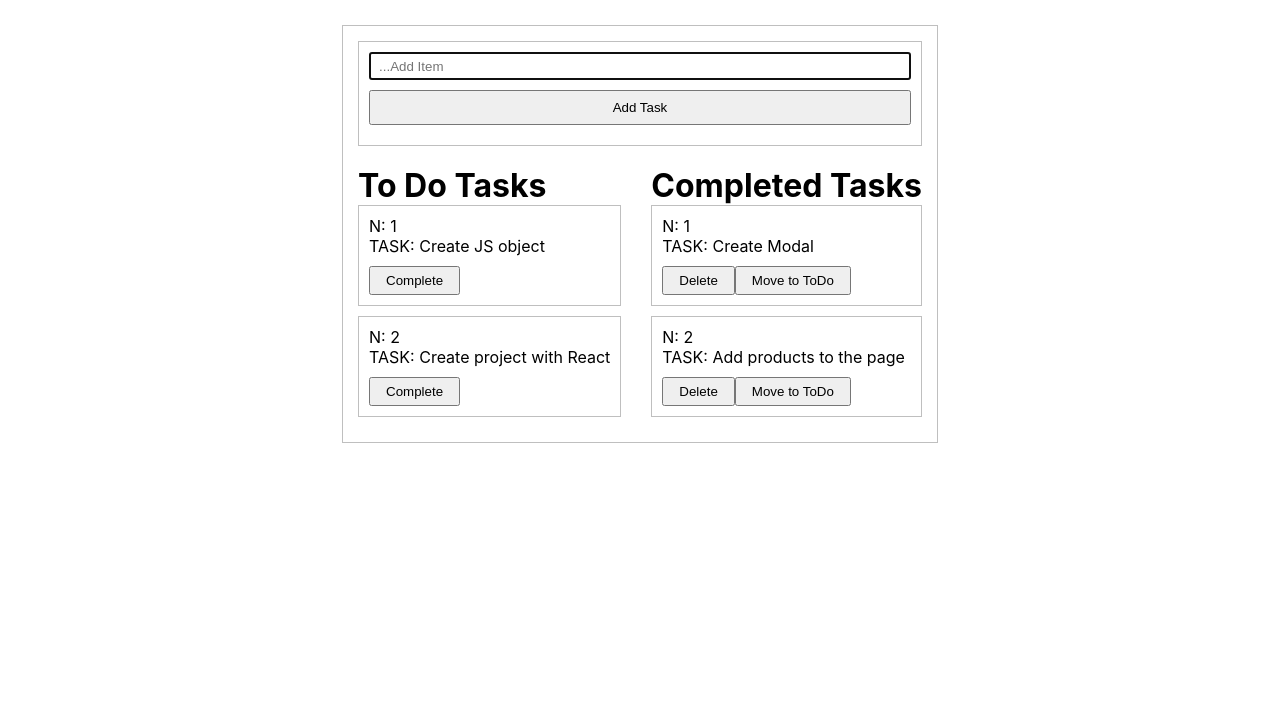
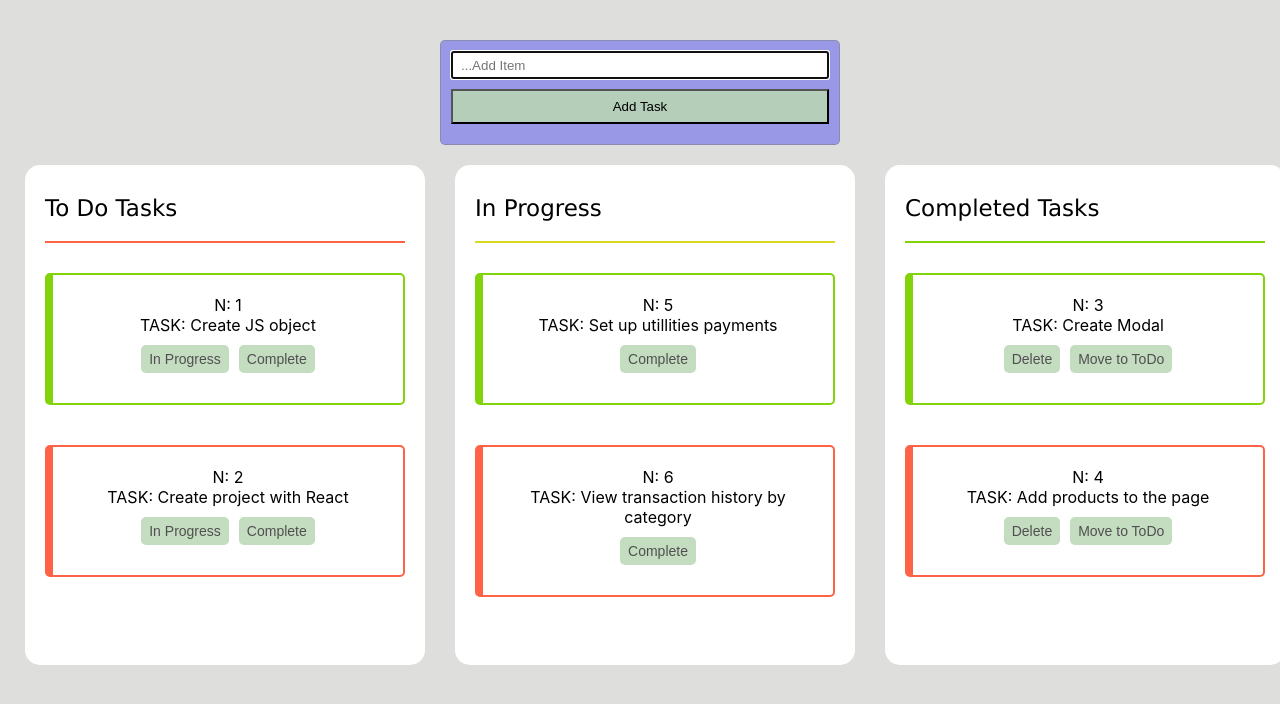
Before and after one commit to guranda26/react-todo-app, a React (Create React App) app: page / in a window 1280 px wide. Shown: the top 704 px of the page. Built offline with nearby package versions, Linux system fonts and the light colour scheme.

Commit message:
feat: add styles

```diff
--- a/src/App.css
+++ /dev/null
@@ -1,56 +0,0 @@
-* {
-  padding: 0;
-  margin: 0;
-  box-sizing: border-box;
-}
-
-.todos {
-  display: flex;
-  margin-top: 20px;
-  justify-content: center;
-  align-items: center;
-  gap: 30px;
-  max-width: 600px;
-}
-.todos > div {
-  display: flex;
-  flex-direction: column;
-}
-.users {
-  border: 1px solid rgba(128, 128, 128, 0.5);
-  max-width: fit-content;
-  margin: 25px auto;
-  padding: 15px;
-}
-
-.user-item {
-  width: 100%;
-  padding: 10px;
-  margin-bottom: 10px;
-  border: 1px solid rgba(128, 128, 128, 0.5);
-}
-.user-form {
-  border: 1px solid rgba(128, 128, 128, 0.5);
-  margin-bottom: 20px;
-  display: flex;
-  flex-direction: column;
-  padding: 10px;
-}
-
-.user-form input {
-  height: 28px;
-  padding: 8px;
-  margin-bottom: 10px;
-}
-
-.user-form button {
-  padding: 8px;
-  margin-bottom: 10px;
-  cursor: pointer;
-}
-
-.user-item button {
-  padding: 5px 15px;
-  margin-top: 10px;
-  cursor: pointer;
-}
--- a/src/App.js
+++ b/src/App.js
@@ -1,4 +1,4 @@
-import "./App.css";
+// import "./App.css";
 import UsersList from "./components/UsersList";
 
 function App() {
--- /dev/null
+++ b/src/App.module.css
@@ -0,0 +1,123 @@
+* {
+  padding: 0;
+  margin: 0;
+  box-sizing: border-box;
+  /* width: 1000px; */
+}
+
+body {
+  background-color: rgb(222, 222, 221);
+}
+
+.todos {
+  display: flex;
+  margin-top: 20px;
+  justify-content: center;
+  align-items: center;
+  gap: 30px;
+  width: 100vw;
+}
+.todos > div {
+  display: flex;
+  flex-direction: column;
+  /* background-color: red; */
+  background-color: #fff;
+  min-height: 500px;
+  width: 400px;
+
+  border-radius: 15px;
+  padding: 30px 20px;
+  gap: 30px;
+}
+
+h1 {
+  font-weight: normal;
+  font-size: 23px;
+  font-family: "Lucida Sans", "Lucida Sans Regular", "Lucida Grande",
+    "Lucida Sans Unicode", Geneva, Verdana, sans-serif;
+}
+
+h1::after {
+  margin-top: 20px;
+  display: block;
+  content: "";
+  width: 200px;
+  width: 100%;
+  height: 2px;
+  background-color: rgb(216, 216, 32);
+}
+
+.todos > div:first-of-type h1::after {
+  background-color: tomato;
+}
+
+.todos > div:last-of-type h1::after {
+  background-color: rgb(130, 211, 9);
+}
+
+.users {
+  max-width: fit-content;
+  margin: 25px auto;
+  padding: 15px;
+}
+
+.userItem {
+  width: 100%;
+  padding: 20px;
+  margin-bottom: 10px;
+  border: 2px solid tomato;
+  border-left: 8px solid tomato;
+  border-radius: 5px;
+  text-align: center;
+}
+
+.userItem:nth-child(2n) {
+  border: 2px solid rgb(130, 211, 9);
+  border-left: 8px solid rgb(130, 211, 9);
+}
+.userForm {
+  width: 400px;
+  border: 1px solid rgba(128, 128, 128, 0.5);
+  margin: auto;
+  margin-bottom: 20px;
+  display: flex;
+  flex-direction: column;
+  justify-content: center;
+  padding: 10px;
+  background-color: rgb(152, 152, 230);
+  border-radius: 5px;
+}
+
+.userForm input {
+  height: 28px;
+  padding: 8px;
+  margin-bottom: 10px;
+}
+
+.userForm button {
+  padding: 8px;
+  margin-bottom: 10px;
+  cursor: pointer;
+}
+
+.userItem button {
+  padding: 6px 8px;
+  margin: 10px 5px;
+  font-size: 14px;
+  color: #505050;
+  cursor: pointer;
+  background-color: rgba(184, 213, 179, 0.818);
+  border: none;
+  border-radius: 5px;
+}
+.userItem button:hover {
+  border: 2px solid rgba(184, 213, 179, 0.889);
+}
+
+button {
+  background-color: rgba(184, 213, 179, 0.889);
+}
+
+button:hover {
+  background-color: rgba(167, 192, 162, 0.889);
+}
--- a/src/components/UserItem.jsx
+++ b/src/components/UserItem.jsx
@@ -1,16 +1,24 @@
-import React, { useCallback } from "react";
+import React from "react";
+import styles from "../App.module.css";
 
-const UserItem = ({
+const UserItem = React.memo(
+  ({
     id,
     name,
-  action,
-  redirect,
-  isCompleted,
+    moveToInProgress,
+    inProgressComplete,
+    completeTask,
     deleteAction,
     moveToToDoAction,
+    isCompleted,
+    isInProgress,
   }) => {
     return (
-    <div className={`user-item ${isCompleted ? "completed-task" : ""}`}>
+      <div
+        className={`${styles.userItem} ${
+          isCompleted ? isCompleted : isInProgress ? "in-progress-task" : ""
+        }`}
+      >
         <p>N: {id}</p>
         <p>TASK: {name}</p>
         {isCompleted ? (
@@ -18,11 +26,19 @@ const UserItem = ({
             <button onClick={() => deleteAction(id)}>Delete</button>
             <button onClick={() => moveToToDoAction(id)}>Move to ToDo</button>
           </>
+        ) : isInProgress ? (
+          <>
+            <button onClick={() => inProgressComplete(id)}>Complete</button>
+          </>
         ) : (
-        <button onClick={() => action(id)}>Complete</button>
+          <>
+            <button onClick={() => moveToInProgress(id)}>In Progress</button>
+            <button onClick={() => completeTask(id)}>Complete</button>
+          </>
         )}
       </div>
     );
-};
+  }
+);
 
-export default React.memo(UserItem);
+export default UserItem;
--- a/src/components/UsersList.jsx
+++ b/src/components/UsersList.jsx
@@ -1,5 +1,7 @@
 import React, { useCallback, useEffect, useRef, useState } from "react";
 import UserItem from "./UserItem";
+
+import styles from "../App.module.css";
 
 const UsersList = () => {
   const [inputValue, setInputValue] = useState("");
@@ -7,53 +9,47 @@ const UsersList = () => {
     { id: 1, name: "Create JS object", redirect: "complete" },
     { id: 2, name: "Create project with React", redirect: "complete" },
   ]);
-  const [completed, setCompleted] = useState([
-    { id: 1, name: "Create Modal" },
-    { id: 2, name: "Add products to the page" },
+  const [inProgress, setInProgress] = useState([
+    { id: 5, name: "Set up utillities payments" },
+    {
+      id: 6,
+      name: "View transaction history by category",
+    },
   ]);
 
+  const [completed, setCompleted] = useState([
+    { id: 3, name: "Create Modal" },
+    { id: 4, name: "Add products to the page" },
+  ]);
+
+  const nextId = useRef(7);
   const inputRef = useRef(null);
   useEffect(() => {
     inputRef.current.focus();
   }, []);
 
   const onChange = (event) => {
-    const value = event.target.value;
-
-    setInputValue(value);
-
-    console.log(inputValue);
+    setInputValue(event.target.value);
   };
 
-  const addTask = (event) => {
-    event.preventDefault();
+  const addTask = useCallback(
+    (event) => {
+      event.preventDefault();
+      if (!inputValue.trim()) return;
+      const newTask = {
+        id: nextId.current++,
+        name: inputValue,
+        status: "todo",
+      };
+      setTodos((prevState) => [...prevState, newTask]);
+      setInputValue("");
+    },
+    [inputValue]
+  );
 
-    const todo = {
-      id: todos.length + 1,
-      name: inputValue,
-      redirect: "complete",
-    };
-
-    setTodos((prevState) => [...prevState, todo]);
-    setInputValue("");
+  const removeCompletedTask = (id) => {
+    setCompleted((prevState) => prevState.filter((task) => task.id !== id), []);
   };
-
-  // const removeUser = (id) => {
-  //   const taskData = todos.filter((task) => task.id !== id);
-  //   setTodos(taskData);
-  // };
-
-  const removeCompletedTask = useCallback((id) => {
-    setCompleted((prevState) => prevState.filter((task) => task.id !== id), []);
-  });
-
-  // const moveToToDo = useCallback((id) => {
-  //   setCompleted((prevState) => prevState.filter((task) => task.id !== id));
-  //   setTodos((prevState) => [
-  //     ...todos,
-  //     { ...prevState.find((task) => task.id === id), redirect: "complete" },
-  //   ]);
-  // });
 
   const moveToToDo = useCallback(
     (id) => {
@@ -66,17 +62,49 @@ const UsersList = () => {
     [completed, setCompleted, setTodos]
   );
 
-  const redirectUser = useCallback((id) => {
-    setTodos((prevState) => prevState.filter((user) => user.id !== id));
-    setCompleted((prevCompleted) => [
-      ...completed,
-      prevCompleted.find((user) => user.id === id),
-    ]);
-  });
+  const redirectUser = (id) => {
+    const task = todos.find((todo) => todo.id === id);
+    if (task) {
+      setTodos((prevState) => prevState.filter((todo) => todo.id !== id));
+      setCompleted((prevCompleted) => [
+        ...prevCompleted,
+        { ...task, redirect: "complete" },
+      ]);
+    }
+  };
+  const moveToInProgress = useCallback(
+    (id) => {
+      const task = todos.find((todo) => todo.id === id);
+      if (task) {
+        setTodos((prevState) => prevState.filter((todo) => todo.id !== id));
+        setInProgress((prevState) => [
+          ...prevState,
+          { ...task, redirect: "inProgress" },
+        ]);
+      }
+    },
+    [todos]
+  );
+
+  const inProgressComplete = useCallback(
+    (id) => {
+      const task = inProgress.find((task) => task.id === id);
+      if (task) {
+        setInProgress((prevState) =>
+          prevState.filter((task) => task.id !== id)
+        );
+        setCompleted((prevState) => [
+          ...prevState,
+          { ...task, redirect: "complete" },
+        ]);
+      }
+    },
+    [inProgress, setInProgress, setCompleted]
+  );
 
   return (
-    <div className="users">
-      <form className="user-form" onSubmit={addTask}>
+    <div className={styles.users}>
+      <form className={styles.userForm} onSubmit={addTask}>
         <input
           ref={inputRef}
           type="text"
@@ -86,20 +114,36 @@ const UsersList = () => {
         />
         <button type="submit">Add Task</button>
       </form>
-      <div className="todos">
-        <div>
+      <div className={styles.todos}>
+        <div className={styles.forms}>
           <h1>To Do Tasks</h1>
           {todos.map((todo) => (
             <UserItem
               key={`todo-${todo.id}`}
               id={todo.id}
               name={todo.name}
-              action={redirectUser}
-              redirect={todo.redirect}
+              moveToInProgress={() => moveToInProgress(todo.id)}
+              completeTask={redirectUser}
+              isInProgress={false}
+              isCompleted={false}
             />
           ))}
         </div>
-        <div className="completed">
+        <div className={styles.forms}>
+          <h1>In Progress</h1>
+          {inProgress.map((task) => (
+            <UserItem
+              key={`inProgress-${task.id}`}
+              id={task.id}
+              name={task.name}
+              inProgressComplete={() => inProgressComplete(task.id)}
+              isInProgress={true}
+              isCompleted={false}
+            />
+          ))}
+        </div>
+
+        <div className={styles.forms}>
           <h1>Completed Tasks</h1>
           {completed.map((task) => (
             <UserItem
```
Also changed, not shown: src/index.js (+6 -6 lines). Lines whose indentation alone changed are shown as unchanged.
